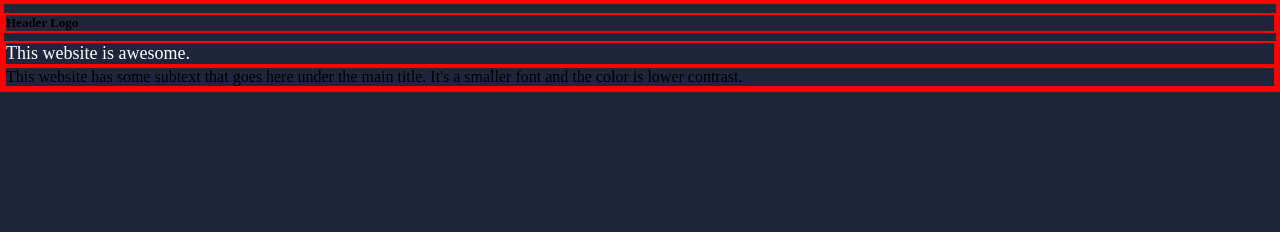
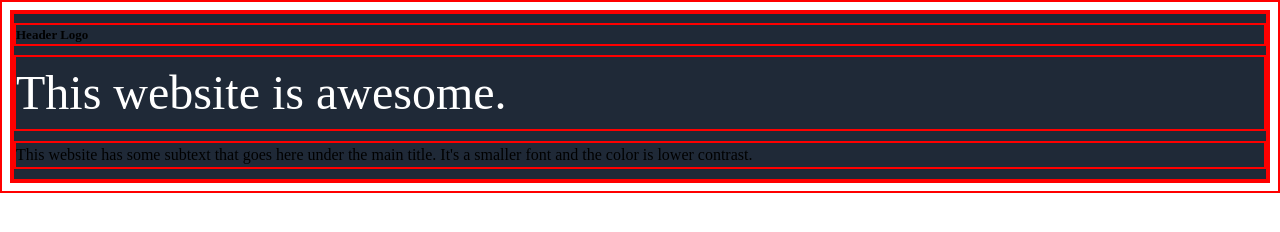
Before and after one commit to dmoore0214/website-test, a plain HTML site: page index.html in a window 1280 px wide. Drawn offline with Linux system fonts and the light colour scheme.

Commit message:
modified index.html to change container modified style.css

```diff
--- a/index.html
+++ b/index.html
@@ -7,9 +7,10 @@
     <link rel="stylesheet" href="style.css"/>
 </head>
 <body>
+    <div class="container">
     <h1>Header Logo</h1>
     <div class ="paragraph">This website is awesome.</div>
     <div class = "subtext">This website has some subtext that goes here under the main title. It's a smaller font and the color is lower contrast.</div>
-
+    </div>
 </body>
 </html>
--- a/style.css
+++ b/style.css
@@ -1,14 +1,20 @@
 * {
     border: 2px solid red;
+    line-height: 1.5;
+}
+div{
+    padding: 0px;
+    text-align: left;
+    margin-bottom: 10px;
 }
 .paragraph {
     color: white;
-    font-size: large;
+    font-size: 48px;
     margin: 150;
 }
 
-body{
-    background-color: rgb(31, 38, 60);
+.container{
+    background-color: #1F2937;
     margin: 0;
 }
 h1{
```
